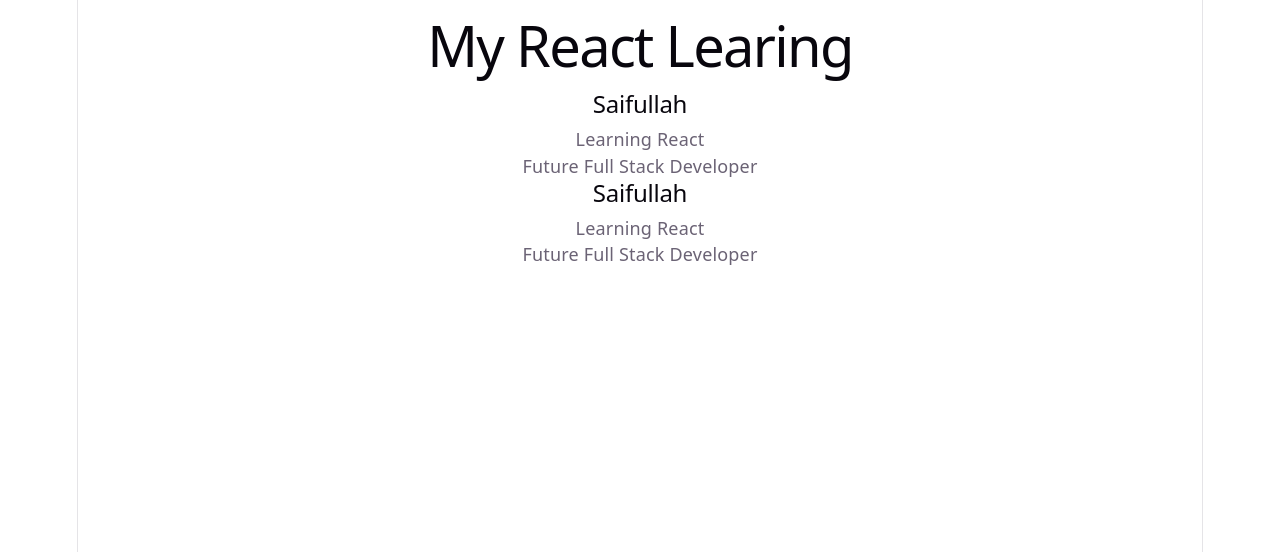
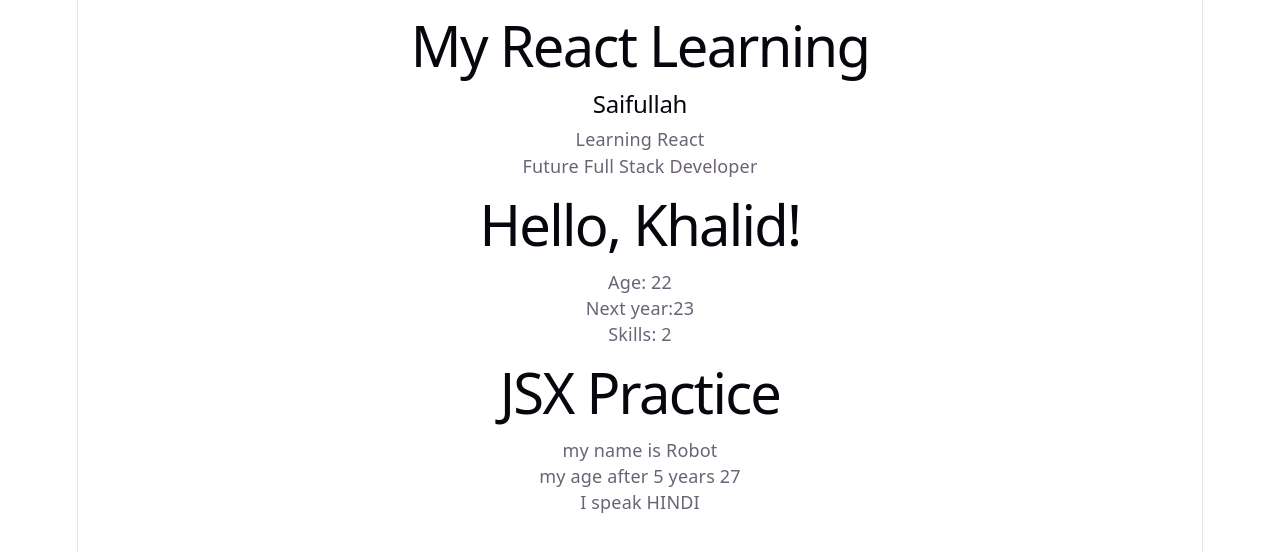
Before and after one commit to saifullahkhalid521-bit/PERN-AI-Lab, a React (Vite) app in the folder Phase_2_React/react-learning-app/: page / in a window 1280 px wide. Shown: the top 552 px of the page. Built offline with nearby package versions, Linux system fonts and the light colour scheme.

Commit message:
JSX and component practice

```diff
--- a/Phase_2_React/react-learning-app/src/practice/week-09-jsx-components/01-user-card.jsx
+++ b/Phase_2_React/react-learning-app/src/practice/week-09-jsx-components/01-user-card.jsx
@@ -1,4 +1,4 @@
-function UserCard(){
+export function UserCard () {
   return (
     <div>
       <h2>Saifullah</h2>
@@ -8,4 +8,31 @@ function UserCard(){
   );
 }
 
-export default UserCard;
+export function UserProfile() {
+  const name = "Khalid";
+  const age = 22;
+  const skills = ["JS" ,"React"];
+
+  return (
+    <div className="Profile-card">
+      <h1>Hello, {name}!</h1>
+      <p>Age: {age} </p>
+      <p>Next year:{age+1} </p>
+      <p>Skills: {skills.length}</p>
+    </div>
+  );
+}
+
+export function JsxBasics () {
+  const name = "Robot";
+  const age = 22;
+  const lang = "hindi";
+  return (
+    <div className="JSX-practice">
+    <h1>JSX Practice</h1>
+    <p>my name is {name}</p>
+    <p>my age after 5 years {age + 5}</p>
+    <p>I speak {lang.toUpperCase()} </p>
+  </div>
+  );
+}
--- a/Phase_2_React/react-learning-app/src/practice/week-09-jsx-components/PracticeApp.jsx
+++ b/Phase_2_React/react-learning-app/src/practice/week-09-jsx-components/PracticeApp.jsx
@@ -1,12 +1,16 @@
-import UserCard from "./01-user-card";
+// import UserCard from "./01-user-card";
+// import UserProfile from "./01-user-card";
+import { UserCard, UserProfile , JsxBasics } from "./01-user-card";
 
 function PracticeApp() {
   return (
     <div>
-      <h1>My React Learing</h1>
+      <h1>My React Learning</h1>
 
+      {/* <UserCard /> */}
       <UserCard />
-      <UserCard />
+      <UserProfile/>
+      <JsxBasics/>
     </div>
   );
 }
```
